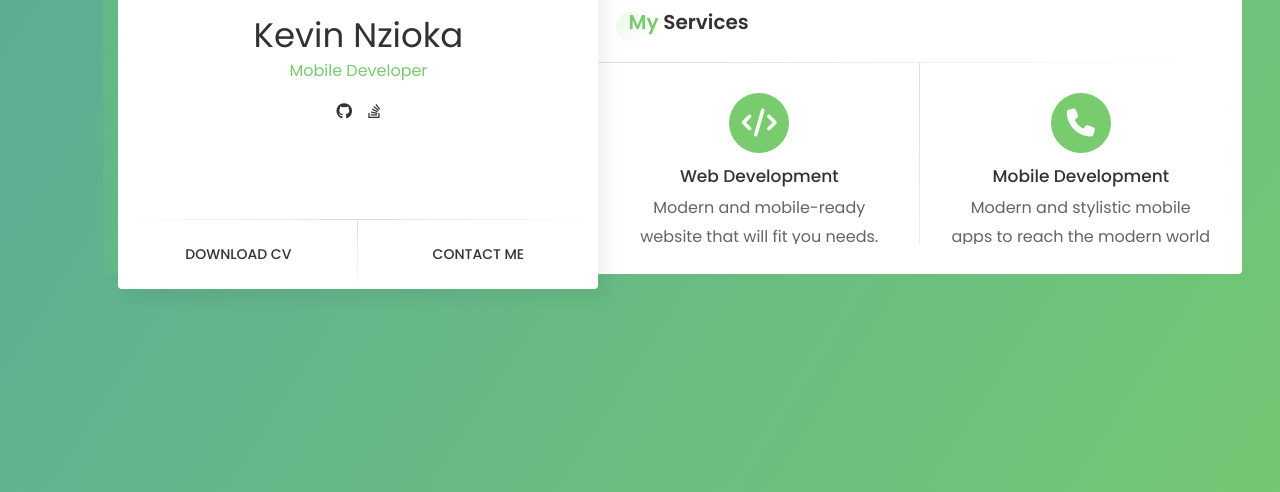
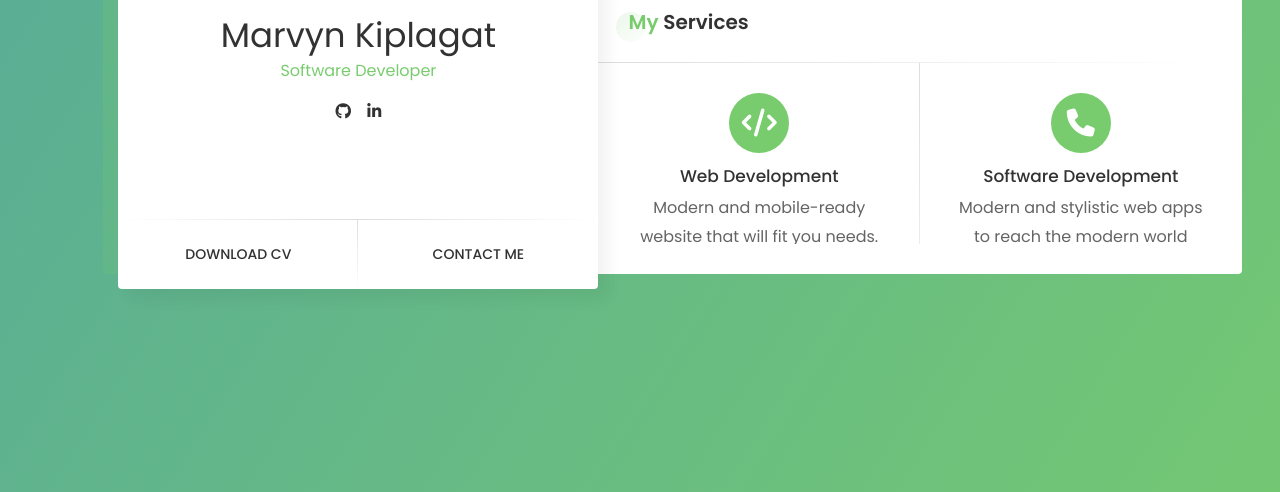
Before and after one commit to Marvyn21/Django-Portfolio, a Django app: page / in a window 1280 px wide. Shown: the part 1049-1541 px from the top of the page. Run offline with Django 3.2, Linux system fonts and the light colour scheme; data comes from the database, SQL or seed files in the repository; both versions use the stored data as it was after the commit; some libraries are stand-ins or nearby versions; some web fonts are replaced.

Commit message:
Feat: Projects

```diff
--- a/projects/static/css/basic.css
+++ b/projects/static/css/basic.css
@@ -1,5 +1,5 @@
 /**
-*	Kevin - Resume/CV/vCard Template (HTML)
+*	Marvyn - Resume/CV/vCard Template (HTML)
 *	Version: 2.5
 *	Author: beshleyua
 *	Author URL: http://themeforest.net/user/beshleyua
--- a/projects/templates/index.html
+++ b/projects/templates/index.html
@@ -10,11 +10,11 @@
 	-->
 	<meta charset="UTF-8" />
 	<meta http-equiv="X-UA-Compatible" content="IE=edge">
-	<title>Kevin Nzioka</title>
+	<title>Marvyn Kiplagat</title>
 	<meta name="viewport" content="width=device-width, initial-scale=1, maximum-scale=1" />
 	<meta name="keywords"
-		content="Kevin Nzioka" />
-	<meta name="author" content="Kevin Nzipka" />
+		content="Marvyn Kiplagat" />
+	<meta name="author" content="Marvyn Kiplagat" />
 
 	<!--
 		Load Fonts
@@ -49,7 +49,7 @@
 
 
 
-	<link rel="shortcut icon" href="{% static 'images/favicons/favicon.ico' %}">
+	<link rel="shortcut icon" href="{% static 'images/favicons/marvynicon.png' %}">
 
 </head>
 
@@ -97,11 +97,11 @@
 
 				<!-- header profile -->
 				<div class="profile">
-					<div class="title">Kevin Nzioka</div>
+					<div class="title">Marvyn Kiplagat</div>
 					<div class="subtitle subtitle-typed">
 						<div class="typing-title">
 							<p>Web developer</p>
-							<p>Mobile Developer</p>
+							<p>Software Developer</p>
 							<p>Freelancer</p>
 						</div>
 					</div>
@@ -154,31 +154,31 @@
 
 					<!-- profile image -->
 					<div class="slide"
-						style="background-image: url({% static 'images/man5_big.jpg' %}); background-size:60% auto; background-color:rgb(238 235 236)">
+					style="background-image: url('{% static 'images/New image.png' %}'); background-size: 85% auto; background-color:rgb(238 235 236)">
 					</div>
 
 					<!-- profile titles -->
-					<div class="title">Kevin Nzioka</div>
+					<div class="title">Marvyn Kiplagat</div>
 					<!--<div class="subtitle">Web Designer</div>-->
 					<div class="subtitle subtitle-typed">
 						<div class="typing-title">
 							<p>Web Developer</p>
-							<p>Mobile Developer</p>
+							<p>Software Developer</p>
 							<p>Freelancer</p>
 						</div>
 					</div>
 
 					<!-- profile socials -->
 					<div class="social">
-						<a target="_blank" href="https://github.com/caveinn"><span
+						<a target="_blank" href="https://github.com/Marvyn21"><span
 								class="fa fa-github"></span></a>
-						<a target="_blank" href="https://stackoverflow.com/users/8390023/kevin-nzioka"><span
-								class="fa fa-stack-overflow"></span></a>
+						<a target="_blank" href="https://www.linkedin.com/in/marvyn-rogony/"><span
+								class="fa fa-linkedin"></span></a>
 					</div>
 
 					<!-- profile buttons -->
 					<div class="lnks">
-						<a href="#" class="lnk">
+						<a href="https://drive.google.com/file/d/1Gdd-steoZi2r71LbbtkFp95FcrYC5BLk/view?usp=sharing" class="lnk">
 							<span class="text">Download CV</span>
 						</a>
 						<a href="#" class="lnk discover">
@@ -209,7 +209,7 @@
 							<div class="col col-d-6 col-t-6 col-m-12 border-line-v">
 								<div class="text-box">
 									<p>
-										I am Kevin Nzioka, a software developer from Nairobi, Kenya.
+										I am Marvyn Kiplagat, a software developer from Nairobi, Kenya.
 										I have rich experience in
 										web site and mobile development and customization, also I am
 										good at wordpress.
@@ -268,11 +267,11 @@
 									</div>
 									<div class="name">
 										<span>
-											Mobile Development </span>
+											Software Development </span>
 									</div>
 									<div class="desc">
 										<div>
-											<p>Modern and stylistic mobile apps to reach the modern
+											<p>Modern and stylistic web apps to reach the modern
 												world</p>
 										</div>
 									</div>
@@ -325,7 +324,6 @@
 										<ul>
 											<li>Web Development</li>
 											<li>Scripting</li>
-											<li>Game Development</li>
 										</ul>
 									</div>
 									<div class="lnks">
@@ -343,13 +341,12 @@
 									<div class="name">Pro</div>
 									<div class="amount">
 										<span class="dollar">$</span>
-										<span class="number">48</span>
+										<span class="number">30</span>
 										<span class="period">hour</span>
 									</div>
 									<div class="feature-list">
 										<ul>
 											<li>Web Development</li>
-											<li>Game Development</li>
 											<li>Scripting <strong>new</strong></li>
 										</ul>
 									</div>
@@ -440,11 +437,11 @@
 									</div> -->
 									<div class="user">
 										<div class="img">
-											<img src="{% static 'images/profile.jpg' %}"
-												alt="Kevin Nzioka" />
+											<img src="{% static 'images/New image.png' %}"
+												alt="Marvyn Kiplagat" />
 										</div>
 										<div class="info">
-											<div class="name">Kevin Nzioka</div>
+											<div class="name">Marvyn Kiplagat</div>
 											<div class="company">Software Engineer</div>
 										</div>
 										<div class="clear"></div>
@@ -484,21 +481,21 @@
 								</div>
 								<div class="resume-items">
 									<div class="resume-item border-line-h active">
-										<div class="date">2018 - 2021</div>
-										<div class="name">Software developer</div>
-										<div class="company">Andela Kenya</div>
+										<div class="date">2020 - 2021</div>
+										<div class="name">Frontend developer</div>
+										<div class="company">Digital Dive Web Solutions</div>
 										<p>
 											Collaborate with creative and development teams on the
 											execution of ideas.
 										</p>
 									</div>
 									<div class="resume-item">
-										<div class="date">20019 - 2020</div>
-										<div class="name">Software Engineer</div>
-										<div class="company">UserInterviews</div>
+										<div class="date">2021 - 2023</div>
+										<div class="name">Software Developer</div>
+										<div class="company">TechnoServe Group</div>
 										<p>
-											Transition website from ruby on rails monolithic to
-											react frontend and rails backend
+											Transitioned the website from a monolithic architecture to a React frontend and a backend powered
+											by React's ecosystem, while maintaining the existing backend infrastructure.
 										</p>
 									</div>
 								</div>
@@ -701,9 +677,6 @@
 
 										<li>
 											<div class="name">Python automation scripts</div>
-										</li>
-										<li>
-											<div class="name">OpenGl development</div>
 										</li>
 										<li>
 											<div class="name">Aws integration</div>
```
Also changed, not shown: other parts of projects/templates/index.html (+12 -37 lines), db.sqlite3, projects/static/css/layout.css (line endings or trailing spaces), projects/static/images/favicons/favicon.ico (deleted), projects/static/images/favicons/marvynicon.png (added), projects/static/images/marvynpprofile.jpg (added), 2 other files.
